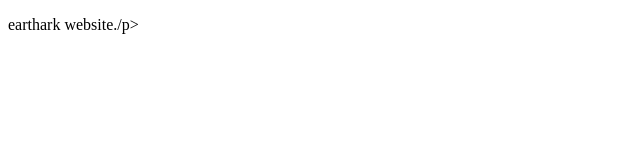
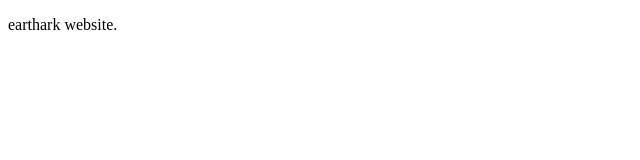
Before and after one commit to ea-site/earthark, a plain HTML site: page docs/index.html in a window 1280 px wide. Shown: the full height of the page, 0-640 px from the left. Drawn offline with Linux system fonts and the light colour scheme.

Commit message:
update page

```diff
--- a/docs/index.html
+++ b/docs/index.html
@@ -12,6 +12,6 @@
     <title>Sample</title>
   </head>
   <body>
-    <p>earthark website./p>
+    <p>earthark website.</p>
   </body>
 </html>
```
